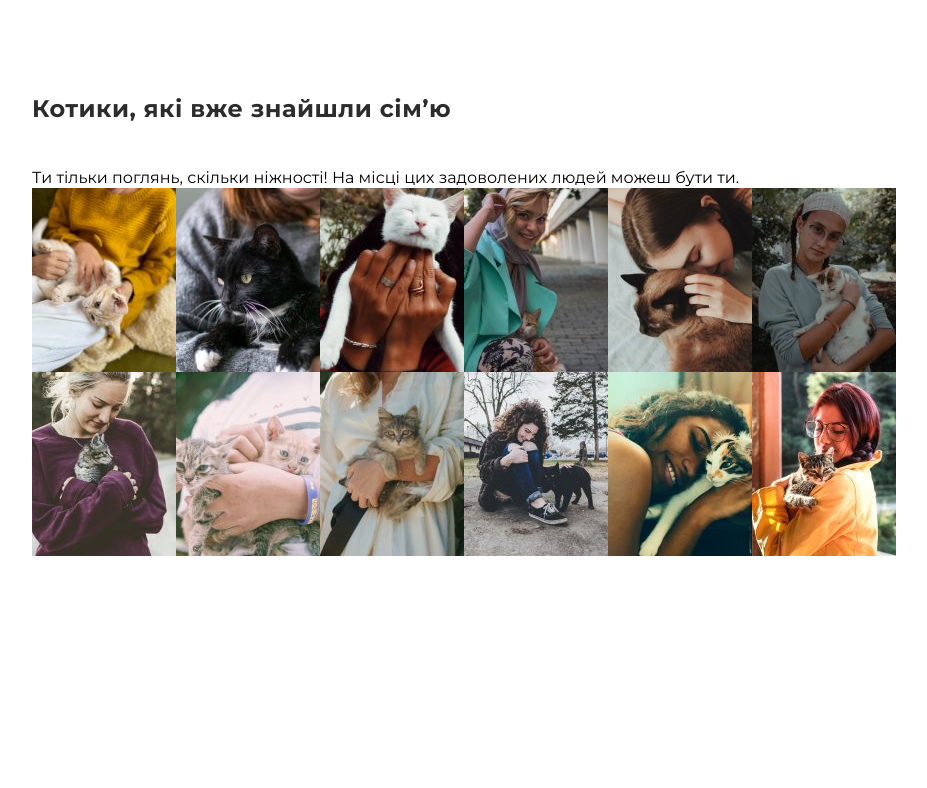
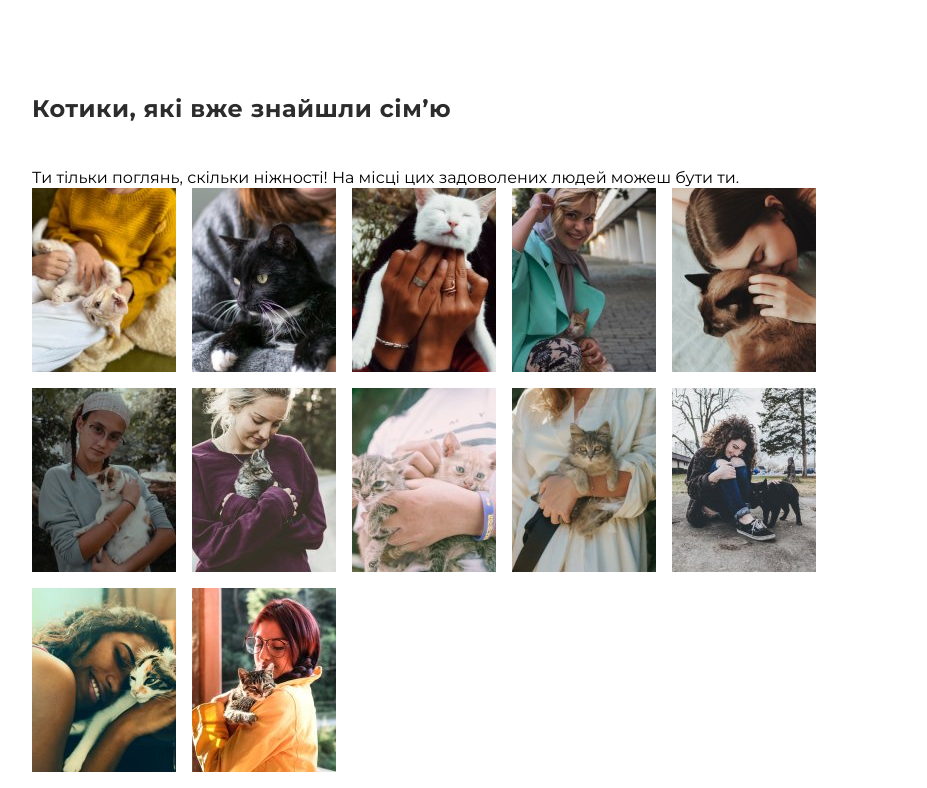
Before and after one commit to Adaptist/Repeta, a plain HTML site: page index.html in a window 1280 px wide. Shown: the part 689-1477 px from the top of the page, without its empty margins (144-1071 px from the left). Before the commit the page ends 1261 px from the top, so only its background shows below. Drawn offline with nearby package versions, Linux system fonts and the light colour scheme.

Commit message:
Update styles.css

```diff
--- a/styles.css
+++ b/styles.css
@@ -116,4 +116,9 @@ a {
 .gallery {
     display: flex;
     flex-wrap: wrap;
+    gap: 16px;
 }
+
+/* .gallery {
+    flex-basis: calc((100% - 5 * 16px) / 6);
+} */
```
